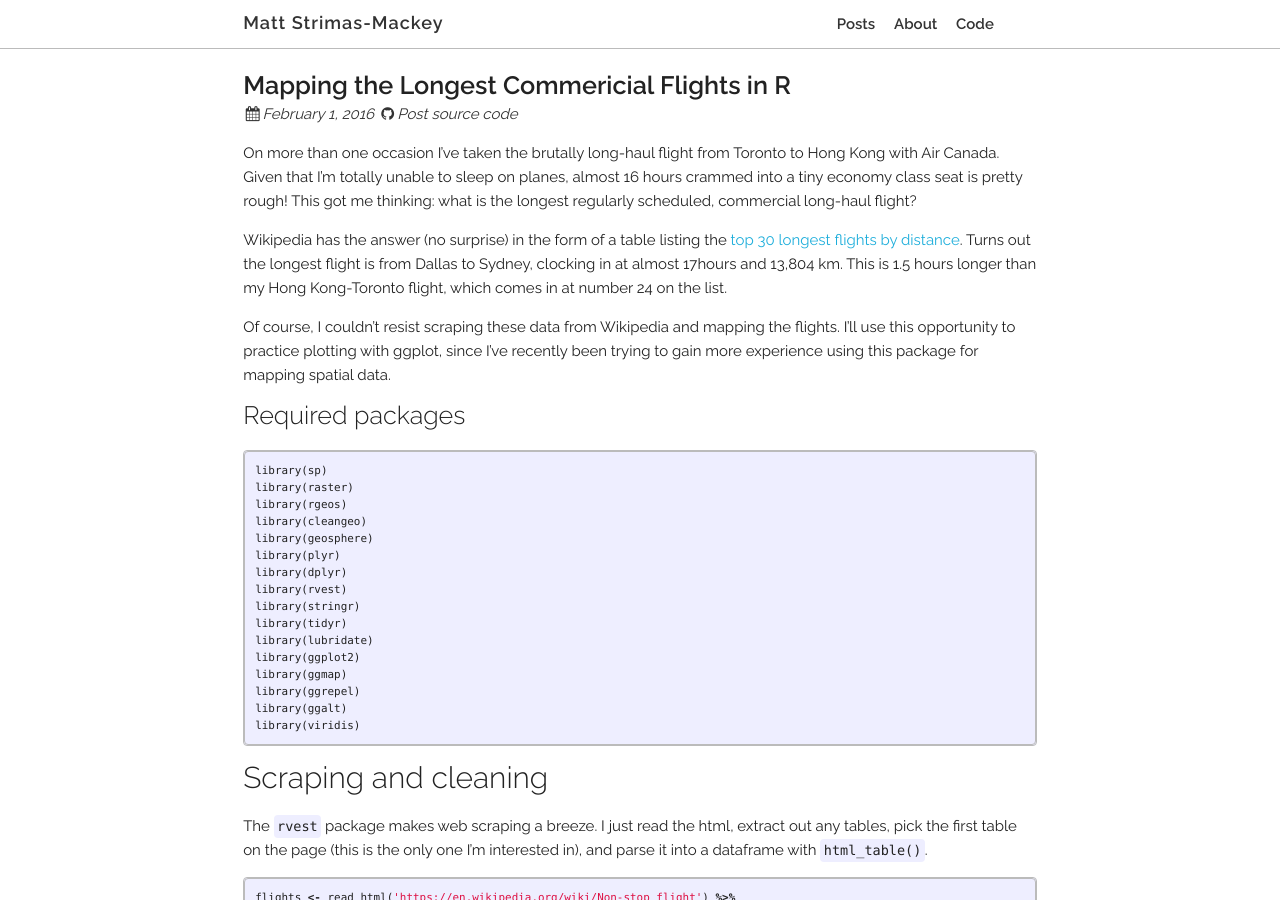
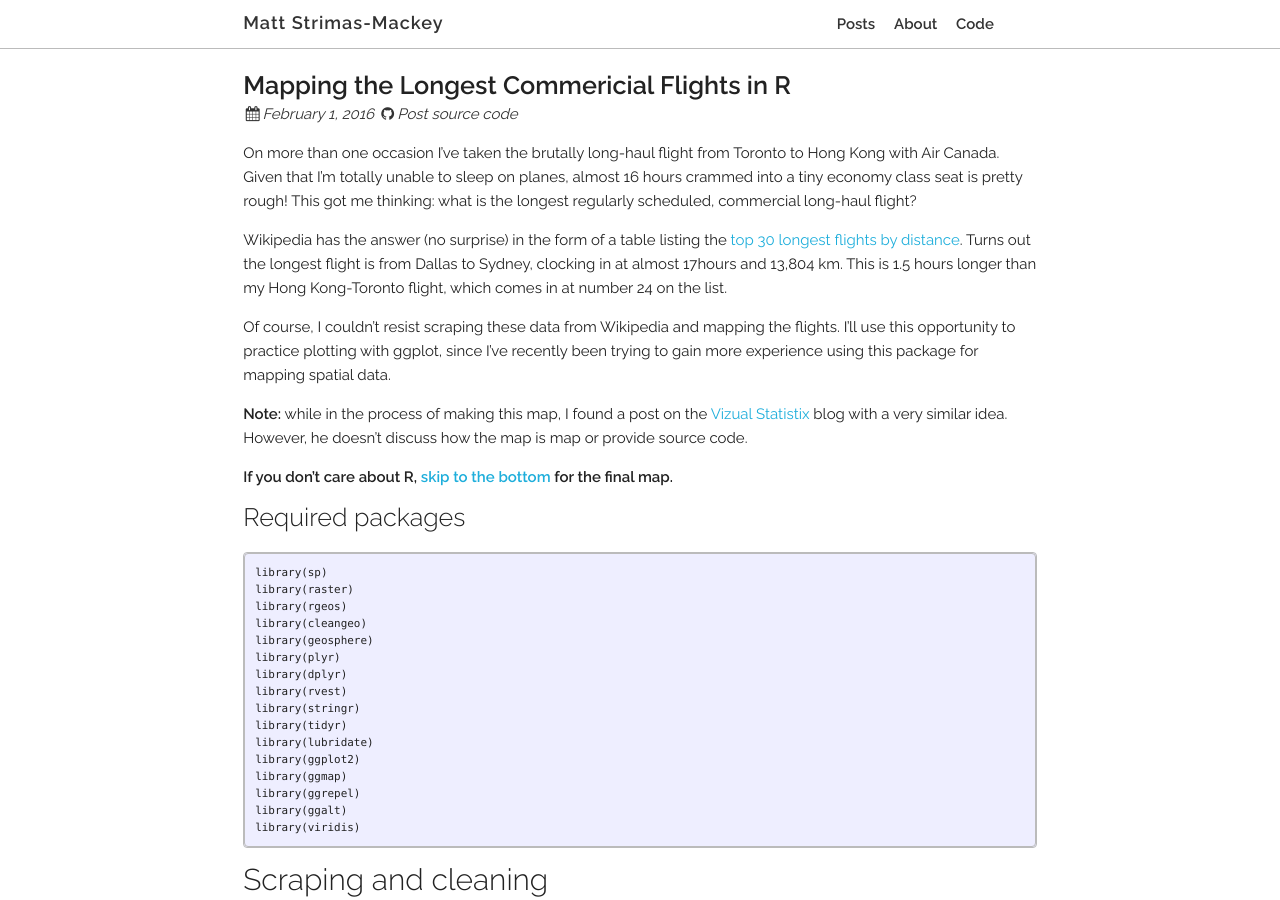
Before and after one commit to Pandinosaurus/mstrimas.github.io, a Jekyll site: the page built from _posts/2016-02-01-long-flights.md, in a window 1280 px wide and 900 px high. Built offline with Jekyll 4.4.1, drawn with Linux system fonts in a browser that asks for light colours; nearby versions of some CDN libraries; Markdown is read by kramdown in place of the engine named in the settings; comment, search, counter and statistics services are not loaded.

Commit message:
flight fixes

```diff
--- a/_config.yml
+++ b/_config.yml
@@ -15,7 +15,7 @@ disqus:               mstrimas
 
 # Jekyll build settings
 permalink:            /:categories/:title/
-markdown:             redcarpet
+markdown:             redcarpet #kramdown
 redcarpet:
   extensions: ["no_intra_emphasis", "fenced_code_blocks", "autolink", "tables", "with_toc_data"]
 highlighter:          rouge
--- a/_posts/2016-02-01-long-flights.md
+++ b/_posts/2016-02-01-long-flights.md
@@ -17,6 +17,10 @@ On more than one occasion I've taken the brutally long-haul flight from Toronto
 Wikipedia has the answer (no surprise) in the form of a table listing the [top 30 longest flights by distance](https://en.wikipedia.org/wiki/Non-stop_flight#Longest_flights). Turns out the longest flight is from Dallas to Sydney, clocking in at almost 17hours and 13,804 km. This is 1.5 hours longer than my Hong Kong-Toronto flight, which comes in at number 24 on the list.
 
 Of course, I couldn't resist scraping these data from Wikipedia and mapping the flights. I'll use this opportunity to practice plotting with ggplot, since I've recently been trying to gain more experience using this package for mapping spatial data.
+
+**Note:** while in the process of making this map, I found a post on the [Vizual Statistix](http://vizual-statistix.tumblr.com/search/flights) blog with a very similar idea. However, he doesn't discuss how the map is map or provide source code.
+
+**If you don't care about R, [skip to the bottom](#finishing-touches) for the final map.**
 
 ## Required packages
 
--- a/_source/2016-02-01-long-flights.rmd
+++ b/_source/2016-02-01-long-flights.rmd
@@ -19,6 +19,10 @@ On more than one occasion I've taken the brutally long-haul flight from Toronto
 Wikipedia has the answer (no surprise) in the form of a table listing the [top 30 longest flights by distance](https://en.wikipedia.org/wiki/Non-stop_flight#Longest_flights). Turns out the longest flight is from Dallas to Sydney, clocking in at almost 17hours and 13,804 km. This is 1.5 hours longer than my Hong Kong-Toronto flight, which comes in at number 24 on the list.
 
 Of course, I couldn't resist scraping these data from Wikipedia and mapping the flights. I'll use this opportunity to practice plotting with ggplot, since I've recently been trying to gain more experience using this package for mapping spatial data.
+
+**Note:** while in the process of making this map, I found a post on the [Vizual Statistix](http://vizual-statistix.tumblr.com/search/flights) blog with a very similar idea. However, he doesn't discuss how the map is map or provide source code.
+
+**If you don't care about R, [skip to the bottom](#finishing-touches) for the final map.**
 
 ## Required packages
 
```
Also changed, not shown: figures/long-flights_first-map-1.svg, figures/long-flights_meridian-1.svg, figures/long-flights_messy-boundary-1.svg, figures/long-flights_trim_edge-1.svg, 1 other file.
